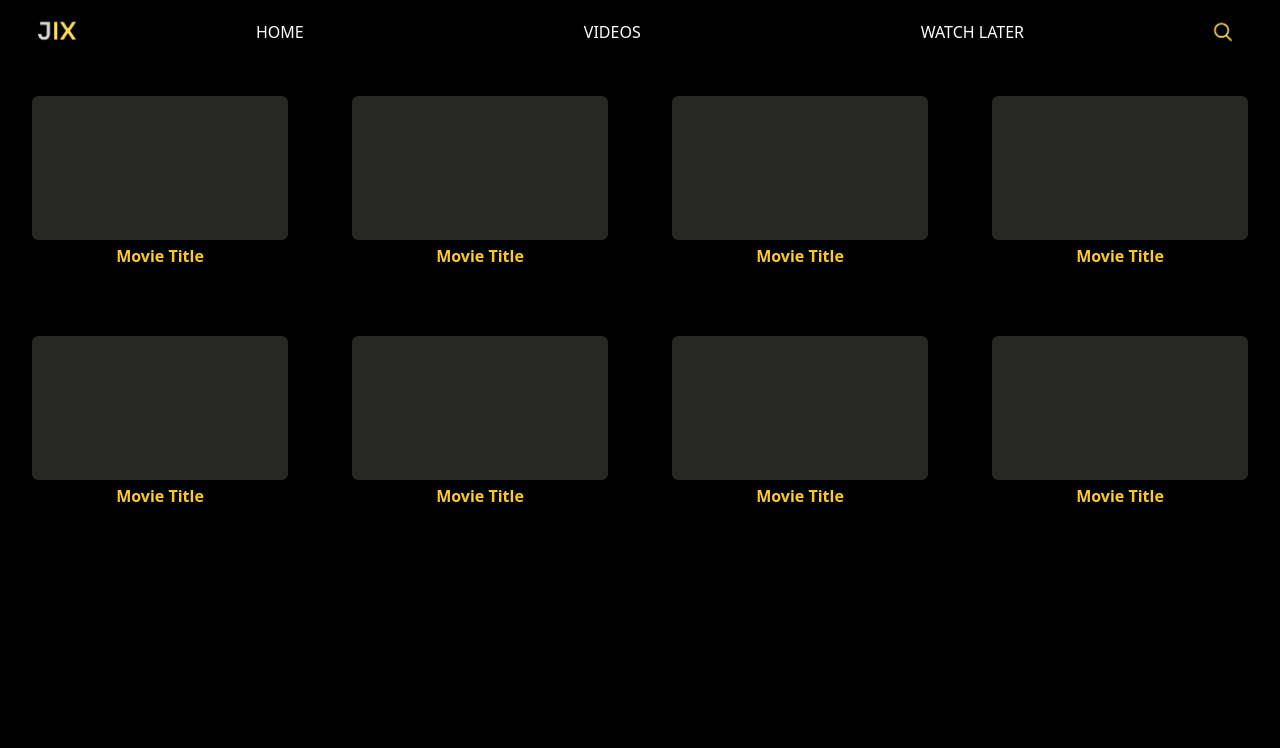
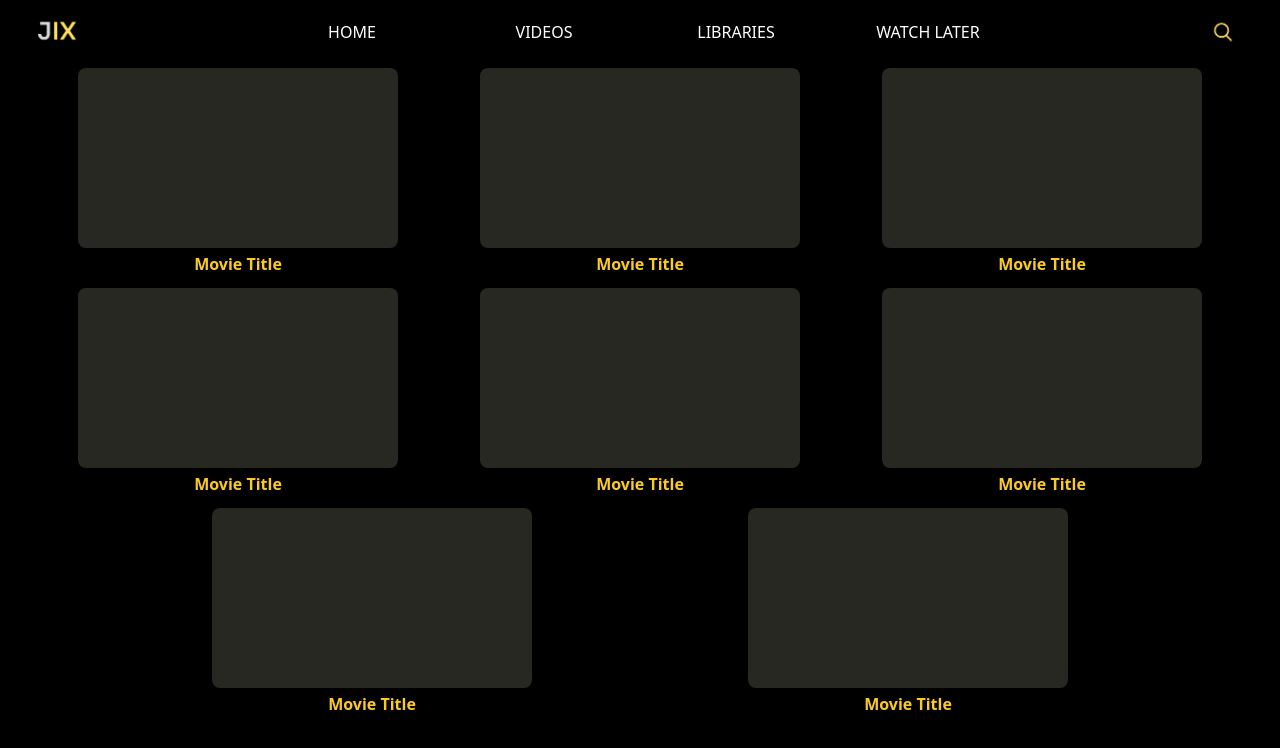
Before and after one commit to JordiWeber123/Jix, a React (Vite) app: page /Videos in a window 1280 px wide. Shown: the top 748 px of the page. Built offline with nearby package versions, Linux system fonts and the light colour scheme.

Commit message:
Homepage and Navbar

```diff
--- a/src/App.css
+++ b/src/App.css
@@ -1,29 +1,6 @@
 #root {
-  max-width: 1280px;
+  max-width: 1620px;
   margin: 0 auto;
   padding: 0;
   text-align: center;
 }
-
-@keyframes logo-spin {
-  from {
-    transform: rotate(0deg);
-  }
-  to {
-    transform: rotate(360deg);
-  }
-}
-
-@media (prefers-reduced-motion: no-preference) {
-  a:nth-of-type(2) .logo {
-    animation: logo-spin infinite 20s linear;
-  }
-}
-
-.card {
-  padding: 2em;
-}
-
-.read-the-docs {
-  color: #888;
-}
--- a/src/App.tsx
+++ b/src/App.tsx
@@ -3,15 +3,19 @@ import { useState } from 'react'
 import Navbar from './components/Navbar.tsx'
 import './App.css'
 import Videos from './pages/Videos.tsx'
-import { Route, Routes } from 'react-router-dom'
+import { Route, Routes, useLocation } from 'react-router-dom'
 import Home from './pages/Home.tsx'
 
 function App() {
   const [count, setCount] = useState(0)
 
+  const hideNavbar = useLocation().pathname === '/';
+
+
+
   return (
 	<div>
-	  <Navbar/>
+	  {!hideNavbar && <Navbar/>}
 	  <Routes>
 		<Route path="/" element={<Home/>}/>
 		<Route path="/Videos" element={<Videos/>}/>
--- a/src/components/MovieCard.tsx
+++ b/src/components/MovieCard.tsx
@@ -1,7 +1,7 @@
 export default function MovieCard() {
 	return (
-		<div className="flex flex-col m-8">
-		  <div className="bg-[#272822] w-64 h-36 rounded-md"></div>
+		<div className="flex flex-col justify-evenly m-1">
+		  <div className="bg-[#272822] w-80 h-45 rounded-lg"></div>
 		  <p className="text-[#fbca27] font-bold m-1">Movie Title</p>
 		</div>
 	)
--- a/src/components/Navbar.tsx
+++ b/src/components/Navbar.tsx
@@ -9,9 +9,19 @@ export default function Navbar() {
 		  	<img src={JIXLogo} className="object-scale-down h-full cursor-pointer"/>
 		  </button>
 		  <ul className="w-1/3 flex justify-between w-full items-center">
-				<li><Link to= "/" className=" text-white hover:text-[#fbca27] cursor-pointer">HOME</Link></li>
-				<li><Link to= "/Videos" className=" text-white hover:text-[#fbca27] cursor-pointer">VIDEOS</Link></li>
-				<li><button className=" text-white hover:text-[#fbca27] cursor-pointer">WATCH LATER</button></li>
+				<li className="hover:bg-[#fbca27] w-full h-full flex align-center">
+					<Link to= "/" className="w-full h-full text-white cursor-pointer flex items-center justify-center">HOME</Link>
+				</li>
+				<li className="hover:bg-[#fbca27] w-full h-full flex align-center">
+					<Link to= "/Videos" className="w-full h-full text-white cursor-pointer flex items-center justify-center">VIDEOS</Link>
+					</li>
+				<li className="hover:bg-[#fbca27] w-full h-full">
+					<Link to="/" className="w-full h-full text-white cursor-pointer flex items-center justify-center">LIBRARIES</Link>
+				</li>
+				<li className="hover:bg-[#fbca27] w-full h-full">
+					<Link to="/" className="w-full h-full text-white cursor-pointer flex items-center justify-center">WATCH LATER</Link>
+				</li>
+
 		  </ul>
 		  <button className="w-1/3 h-full flex justify-end cursor-pointer">
 		  	<img src={SearchIcon} className="object-scale-down h-full"/>
--- a/src/pages/Home.tsx
+++ b/src/pages/Home.tsx
@@ -1,9 +1,11 @@
-import { useState, useEffect } from 'react'
+import { Link } from 'react-router-dom'
 import JIXLogo from '../assets/JIXLogo.png'
 function Home() {
 	return (<>
-		<img src={JIXLogo}/>
-		<p className="bg-black text-[#fbca27] font-bold text-6xl"> Home Page</p>
+		<Link to="/Videos" className="cursor-pointer">
+		  <img src={JIXLogo}/>
+		</Link>
+		<p className="bg-black text-[#fbca27] font-bold text-6xl pb-20"> Home Page</p>
 
 	</>)
 }
```
